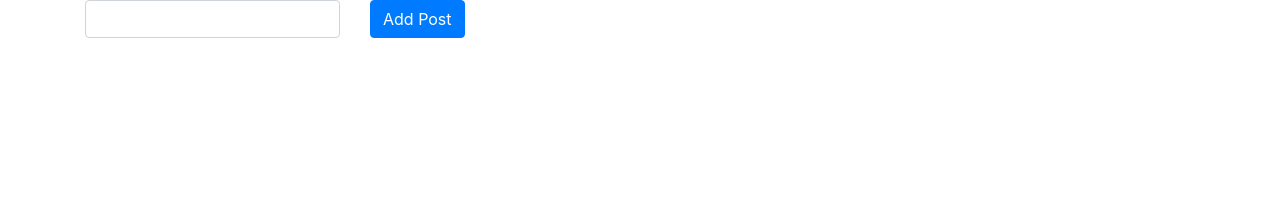
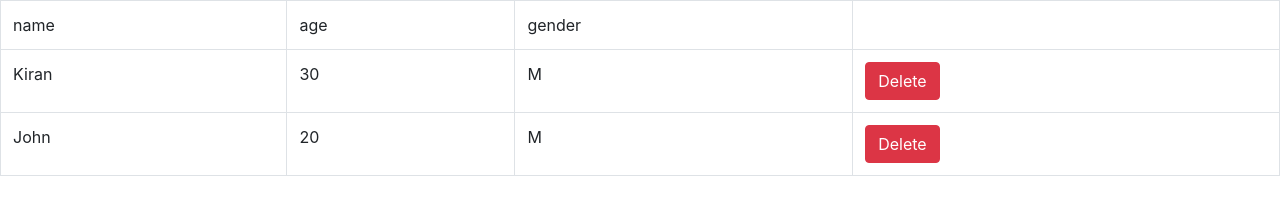
Before and after one commit to Amitesh47/day7, a plain HTML site: page html&js/index.html in a window 1280 px wide. Drawn offline with nearby package versions, Linux system fonts and the light colour scheme.

Commit message:
Adding tables

```diff
--- a/html&js/index.html
+++ b/html&js/index.html
@@ -14,26 +14,18 @@
         crossorigin="anonymous"></script>
     <script src="https://stackpath.bootstrapcdn.com/bootstrap/4.3.1/js/bootstrap.min.js" integrity="sha384-JjSmVgyd0p3pXB1rRibZUAYoIIy6OrQ6VrjIEaFf/nJGzIxFDsf4x0xIM+B07jRM"
         crossorigin="anonymous"></script>
+        <style>
+
+            </style>
 
 </head>
 
 <body>
 
+    <table id="tblEmployees">
 
-    <div id="container" class="container">
-        <div class="row">
-            <div class="col-md-3">
-                <input type="text" class="form-control " id="myPost">
-            </div>
-            <div class="col-md-3">
-                <button type="button" class="btn btn-primary" id="add">Add Post</button>
-            </div>
-        </div>
-    </div>
-    <div id="postContainer">
-
-    </div>
-    <script src="scripts/dynamic.js"></script>
+        </table>
+    <script src="scripts/objss.js"></script>
 </body>
 
 </html>
--- /dev/null
+++ b/html&js/scripts/objss.js
@@ -0,0 +1,73 @@
+(function () {
+    'use strict';
+    var students,columnNames=[];
+    students = [{
+            name: "Kiran",
+            age: 30,
+            gender:"M"
+        },
+        {
+            gender:"M",
+            name: "John",
+            age: 20,
+
+        }
+    ];
+
+
+    function createElement(elementType) {
+        return document.createElement(elementType);
+    }
+
+    function createHeaderRow() {
+        var headerRow = createElement('tr');
+        for (var i in students[0]) {
+            var column = createElement('td');
+            column.innerHTML = i;
+            headerRow.appendChild(column);
+            columnNames.push(i);
+        }
+        console.log(headerRow);
+        return headerRow;
+    }
+
+    function createDataRow(x) {
+            var dataRow = createElement('tr');
+            for(var columns=0;columns<columnNames.length;columns++){
+                var dataColumn = createElement('td');
+                dataColumn.innerHTML = students[x][columnNames[columns]];
+                dataRow.appendChild(dataColumn);
+            }
+            var tdForbutton = createElement('td');
+            var button = createElement('button');
+            button.className = 'btn btn-danger';
+            button.rowNumber = x;
+            button.innerHTML = "Delete";
+            button.width = 80;
+            button.height = 40;
+            tdForbutton.appendChild(button);
+            dataRow.appendChild(tdForbutton);
+
+        console.log(dataRow);
+        return dataRow;
+    }
+
+
+    function createTable(){
+        var tbl = document.getElementById('tblEmployees');
+        tbl.className = 'table table-bordered';
+        tbl.appendChild(createHeaderRow());
+        for(var x=0;x<students.length;x++){
+          tbl.appendChild(createDataRow(x));
+        };
+        var buttons = document.getElementsByClassName('btn');
+        for(var r=0; r<buttons.length;r++){
+            buttons[r].addEventListener('click',function(){
+               // console.log(x['rowNumber']);
+                console.log(this['rowNumber']);
+                this.parentNode.parentNode.remove();
+            })
+        }
+    }
+    createTable();
+})();
```
